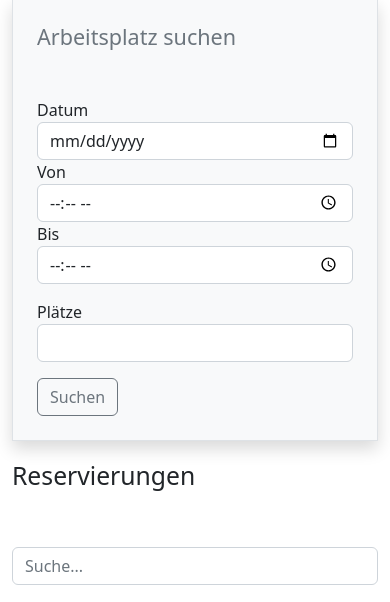
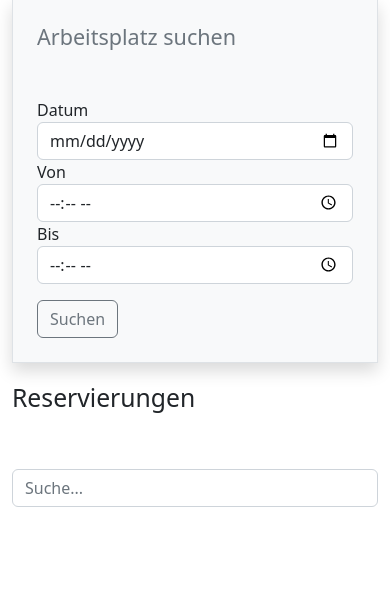
Before and after one commit to stesto/xWorkspace, a PHP site: page / in a window 390 px wide. Shown: the part 154-756 px from the top of the page. Run offline with PHP 8.4, Linux system fonts and the light colour scheme; data that the repository does not hold is empty.

Commit message:
Plätze entfernt

```diff
--- a/index.php
+++ b/index.php
@@ -57,10 +57,6 @@
 											<input type="time" name="von" class="form-control">
 											<label>Bis<span class="text-danger"></span></label>
 											<input type="time" name="bis" class="form-control">
-										</div>
-										<div class="mb-3 col-md-3">
-											<label>Plätze<span class="text-danger"></span></label>
-											<input type="number" name="seats" class="form-control">
 										</div>
 										<div class="col-md-13">
 										<button class="btn btn-outline-secondary" type="button">Suchen</button>
```
